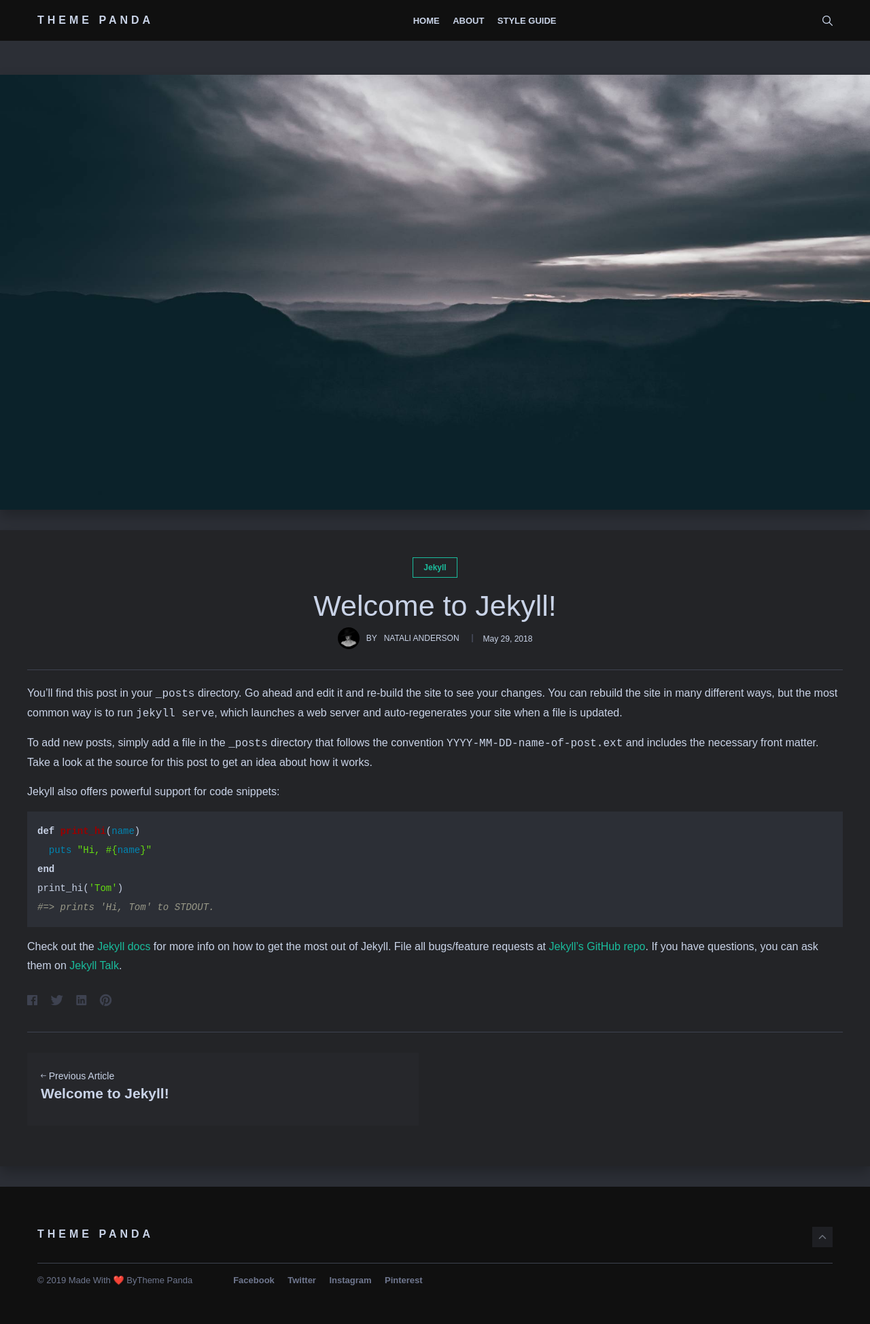
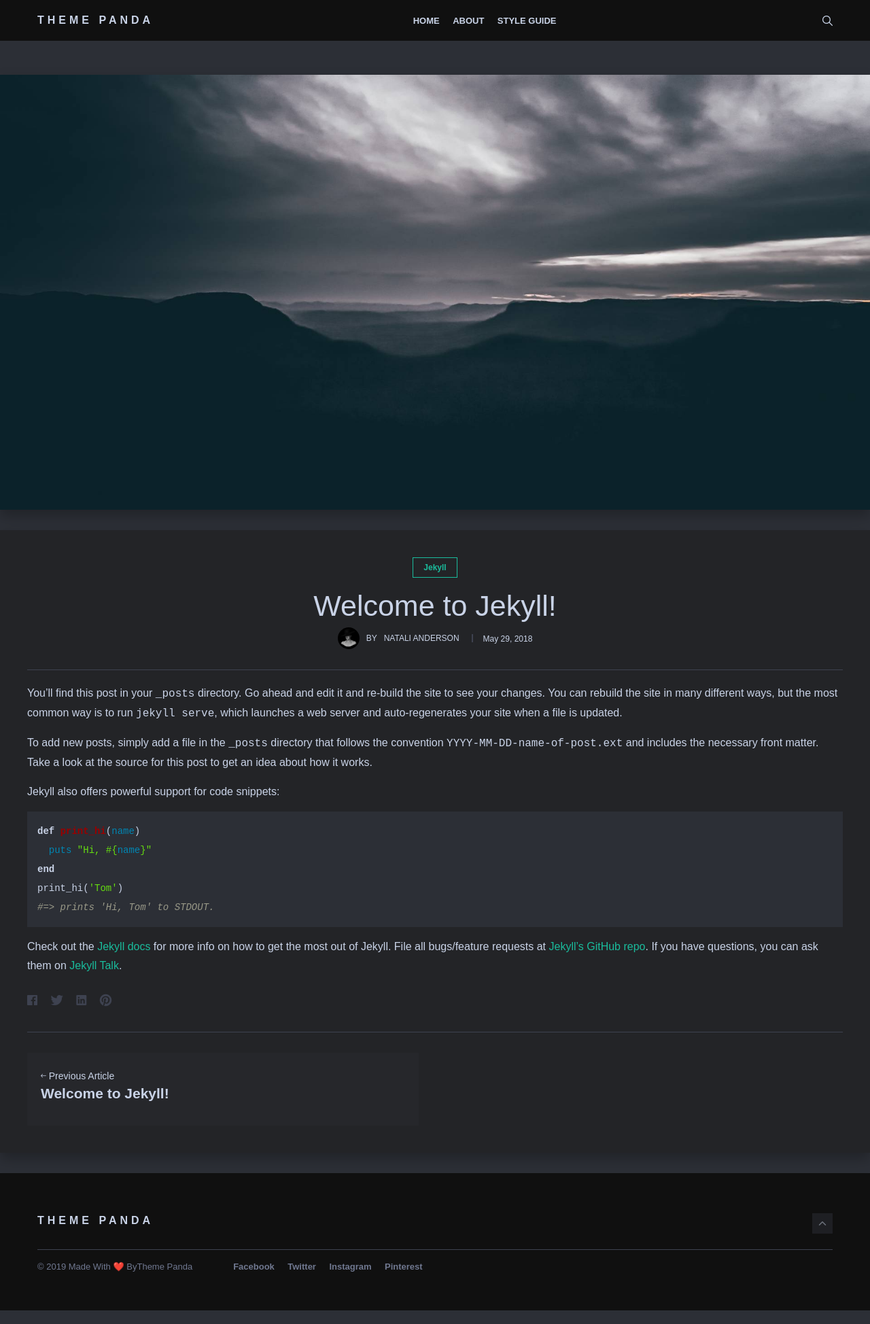
Before and after one commit to innowebka/34, a Jekyll site: the page built from _posts/2019-10-10-markdown-things.markdown, in a window 1280 px wide. Shown: the whole page at 68% size. Built offline with Jekyll 4.4.1, drawn with Linux system fonts in a browser that asks for light colours; nearby versions of some CDN libraries; comment, search, counter and statistics services are not loaded.

Commit message:
Update post.html

```diff
--- a/_layouts/post.html
+++ b/_layouts/post.html
@@ -28,10 +28,8 @@
 </div>
 </div>
 </div>
-
 <div class="post-body">
 {{ content }}
-
 <div class="post-share">
 <ul class="share-list list-reset">
 <li class="share-item">
@@ -41,7 +39,6 @@
 <i class="ion ion-logo-facebook"></i>
 </a>
 </li>
-
 <li class="share-item">
 <a class="share-twitter" href="https://twitter.com/intent/tweet?text={{ page.title | uri_escape }}&url={{ site.url }}{{ site.baseurl }}{{ page.url }}"
 onclick="window.open(this.href, 'pop-up', 'left=20,top=20,width=500,height=500,toolbar=1,resizable=0'); return false;"
@@ -49,7 +46,6 @@
 <i class="ion ion-logo-twitter"></i>
 </a>
 </li>
-
 <li class="share-item">
 <a class="share-linkedin" href="https://www.linkedin.com/shareArticle?mini=true&url={{ site.url }}{{ site.baseurl }}{{ page.url }}&title={{ page.title | uri_escape }}&summary={{ page.description | uri_escape }}&source={{ site.title | uri_escape }}"
 onclick="window.open(this.href, 'pop-up', 'left=20,top=20,width=500,height=500,toolbar=1,resizable=0'); return false;"
@@ -57,7 +53,6 @@
 <i class="ion ion-logo-linkedin"></i>
 </a>
 </li>
-
 <li class="share-item">
 <a class="share-pinterest" href="http://pinterest.com/pin/create/button/?url={{ site.url }}{{ page.url }}&amp;media={{ site.url }}{{ site.baseurl }}/img/{{ page.image }}&amp;description={{ page.title | uri_escape }}"
 onclick="window.open(this.href, 'pop-up', 'left=20,top=20,width=900,height=500,toolbar=1,resizable=0'); return false;"
@@ -81,27 +76,12 @@
 </a>
 {% endif %}
 </div>
-
-
-
-
-
-<div class="container">
-	<div class="row">
-		<div class="col col-12">
-		</div>
-	</div>
 </div>
 
-<div class="container">
-	<div class="row">
-		<article class="col col-12 col-t-8 post">
+{% if site.disqus-identifier %}
+{% include disqus-comments.html %}
+{% endif %}
 
-			</div>
-			{% if site.disqus-identifier %}
-				{% include disqus-comments.html %}
-			{% endif %}
-	</article> <!-- /.post -->
-
-	</div>
+</article>
 </div>
+</div>
```
